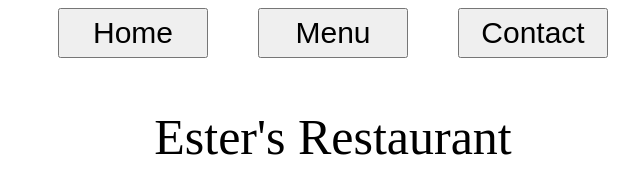
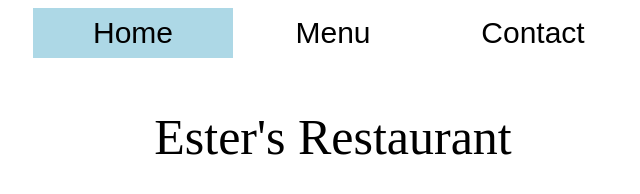
Before and after one commit to EsterChang/restaurant-page, a website built with webpack: page src/template.html in a window 1280 px wide. Both pictures are taken after a click on the button "Home". Shown: the whole page, without its empty margins (307-947 px from the left). Built offline with nearby package versions, Linux system fonts and the light colour scheme.

Commit message:
add styling to tabs

```diff
--- a/src/index.js
+++ b/src/index.js
@@ -8,20 +8,24 @@ const content = document.getElementById('content');
 const homeTab = document.querySelector(".home-button");
 const menuTab = document.querySelector(".menu-button");
 const contactTab = document.querySelector(".contact-button");
+const tabs = document.querySelectorAll("button");
 
 initHome();
 
-homeTab.addEventListener("click", () => {
-    reset();
-    initHome();
-})
-menuTab.addEventListener("click", () => {
-    reset();
-    initMenu();
-})
-contactTab.addEventListener("click", () => {
-    reset();
-    initContact();
+tabs.forEach(tab => {
+    tab.addEventListener("click", (event) => {
+        reset();
+        tabs.forEach(tab => tab.classList.remove("active"));
+        event.target.classList.add("active");
+
+        if (event.target.dataset.tab == "home") {
+            initHome();
+        } else if (event.target.dataset.tab == "menu") {
+            initMenu();
+        } else if (event.target.dataset.tab == "contact") {
+            initContact();
+        }
+    })
 })
 
 
--- a/src/style.css
+++ b/src/style.css
@@ -6,13 +6,22 @@ body {
 
 button {
     height: 50px;
-    width: 150px;
+    width: 200px;
     font-size: 30px;
+    background: none;
+    border: none;
+}
+
+button.active {
+    background-color: lightblue;
+}
+
+button:hover {
+    background-color: aquamarine;
 }
 
 nav {
     display: flex;
-    gap: 50px;
     justify-content: center;
 }
 
--- a/src/template.html
+++ b/src/template.html
@@ -8,9 +8,9 @@
 <body>
     <header>
         <nav>
-            <button class="home-button">Home</button>
-            <button class="menu-button">Menu</button>
-            <button class="contact-button">Contact</button>
+            <button class="tab" data-tab="home">Home</button>
+            <button class="tab" data-tab="menu">Menu</button>
+            <button class="tab" data-tab="contact">Contact</button>
         </nav>
     </header>
     <div id="content"></div>
```
